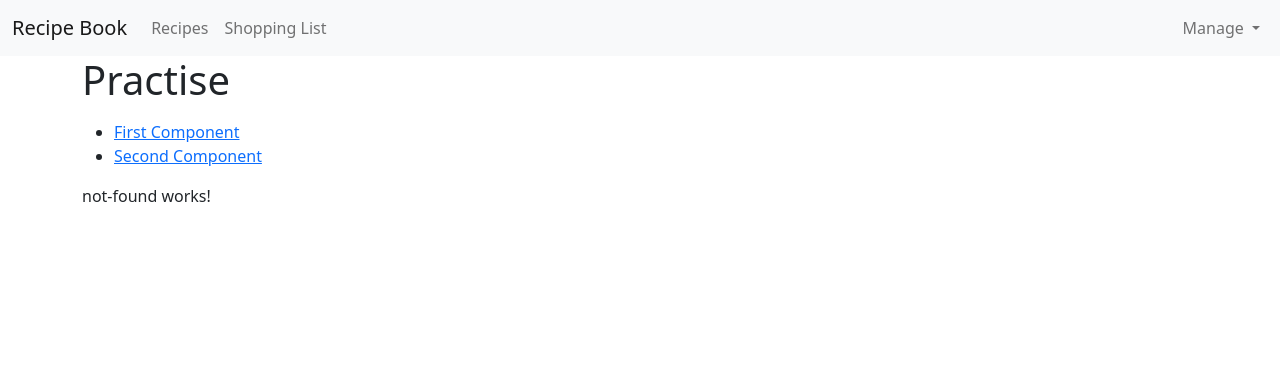
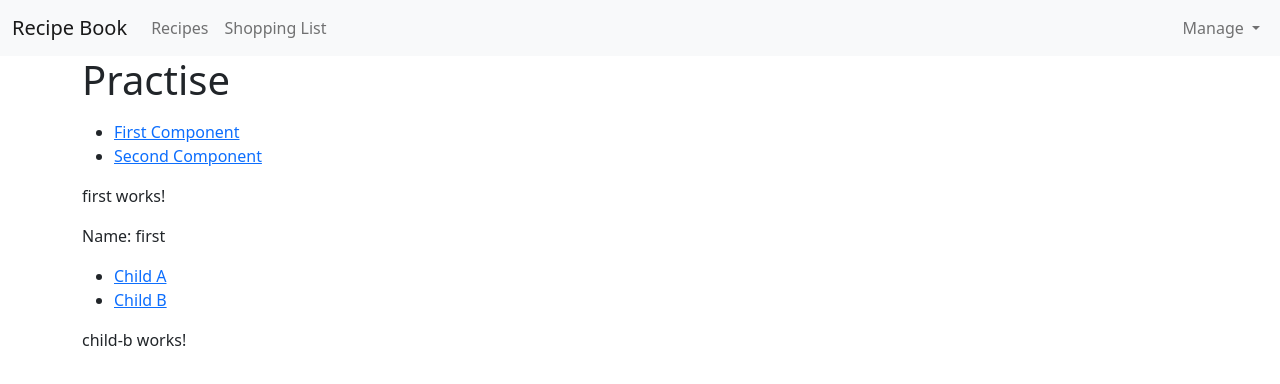
Before and after one commit to AhmedAliRezk5050/angular-first-app, an Angular app: page /first-component/first/child-b in a window 1280 px wide. Shown: the top 384 px of the page. Built offline with nearby package versions, Linux system fonts and the light colour scheme.

Commit message:
practise - Nesting routes & optional route parameters

```diff
--- a/src/app/app.module.ts
+++ b/src/app/app.module.ts
@@ -17,6 +17,8 @@ import { AppRoutingModule } from './app-routing.module';
 import { FirstComponent } from './pract/first/first.component';
 import { SecondComponent } from './pract/second/second.component';
 import { NotFoundComponent } from './pract/not-found/not-found.component';
+import { ChildAComponent } from './pract/first-component/child-a/child-a.component';
+import { ChildBComponent } from './pract/first-component/child-b/child-b.component';
 
 @NgModule({
   declarations: [
@@ -33,6 +35,8 @@ import { NotFoundComponent } from './pract/not-found/not-found.component';
     FirstComponent,
     SecondComponent,
     NotFoundComponent,
+    ChildAComponent,
+    ChildBComponent,
   ],
   imports: [BrowserModule, FormsModule, AppRoutingModule],
   providers: [ShoppingListService],
--- /dev/null
+++ b/src/app/pract/first-component/child-a/child-a.component.html
@@ -0,0 +1 @@
+<p>child-a works!</p>
--- /dev/null
+++ b/src/app/pract/first-component/child-a/child-a.component.ts
@@ -0,0 +1,15 @@
+import { Component, OnInit } from '@angular/core';
+
+@Component({
+  selector: 'app-child-a',
+  templateUrl: './child-a.component.html',
+  styleUrls: ['./child-a.component.css']
+})
+export class ChildAComponent implements OnInit {
+
+  constructor() { }
+
+  ngOnInit(): void {
+  }
+
+}
--- /dev/null
+++ b/src/app/pract/first-component/child-b/child-b.component.html
@@ -0,0 +1 @@
+<p>child-b works!</p>
--- /dev/null
+++ b/src/app/pract/first-component/child-b/child-b.component.ts
@@ -0,0 +1,15 @@
+import { Component, OnInit } from '@angular/core';
+
+@Component({
+  selector: 'app-child-b',
+  templateUrl: './child-b.component.html',
+  styleUrls: ['./child-b.component.css']
+})
+export class ChildBComponent implements OnInit {
+
+  constructor() { }
+
+  ngOnInit(): void {
+  }
+
+}
--- a/src/app/pract/first/first.component.html
+++ b/src/app/pract/first/first.component.html
@@ -1,2 +1,10 @@
 <p>first works!</p>
-<p>Name: {{ name }}</p>
+<p class="mb-3">Name: {{ name }}</p>
+<nav>
+  <ul>
+    <li><a routerLink="child-a">Child A</a></li>
+    <li><a routerLink="child-b">Child B</a></li>
+  </ul>
+</nav>
+
+<router-outlet></router-outlet>
--- a/src/app/pract/first/first.component.ts
+++ b/src/app/pract/first/first.component.ts
@@ -12,8 +12,9 @@ export class FirstComponent implements OnInit {
   constructor(private route: ActivatedRoute) {}
 
   ngOnInit(): void {
-    this.route.params.subscribe(
-      (params) => (this.name = params['name'] ?? 'default name'),
-    );
+    this.route.params.subscribe((params) => {
+      const x = params['name'];
+      this.name = !!params['name'] ? params['name'] : 'default name';
+    });
   }
 }
```
Also changed, not shown: src/app/app-routing.module.ts (+15 -3 lines), src/app/pract/first-component/child-a/child-a.component.css (added), src/app/pract/first-component/child-b/child-b.component.css (added), 2 other files (tests, documents, lock files or other folders).
